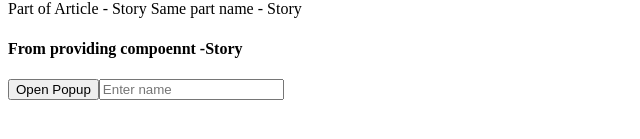
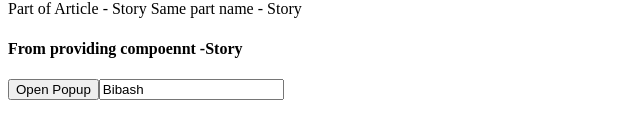
Before and after one commit to bibashrajthala/Vue, a Vue app: page / in a window 1280 px wide. Shown: the part 229-368 px from the top of the page, without its empty margins (0-640 px from the left). Built offline with nearby package versions, Linux system fonts and the light colour scheme.

Commit message:
v-model in custom component using modelValue and input event emitting update:modelValue

```diff
--- a/src/components/Input.vue
+++ b/src/components/Input.vue
@@ -1,9 +1,14 @@
 <template>
-  <input type="text" />
+  <input type="text" :value="modelValue" @input="$emit('update:modelValue')" />
 </template>
 
 <script>
-export default {};
+export default {
+  name: "Input",
+  props: {
+    modelValue: String,
+  },
+};
 </script>
 
 <style></style>
```
